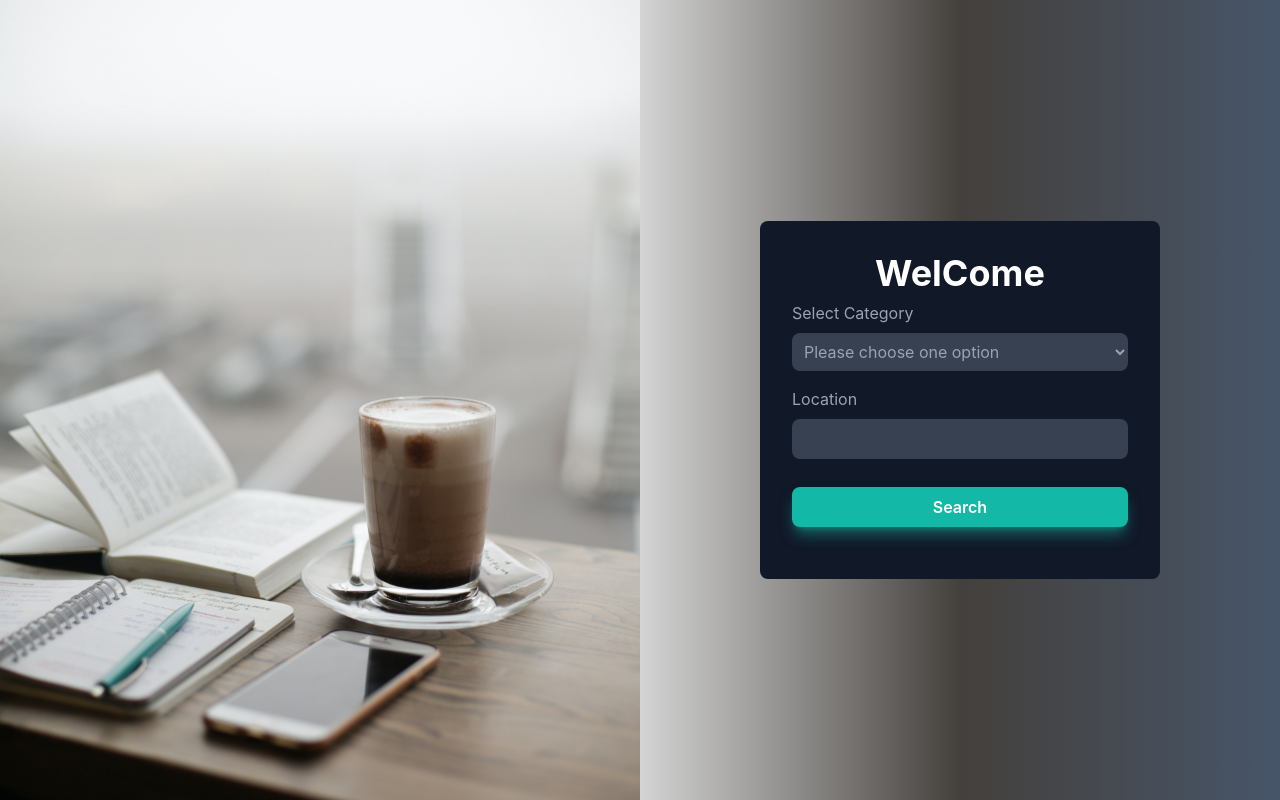
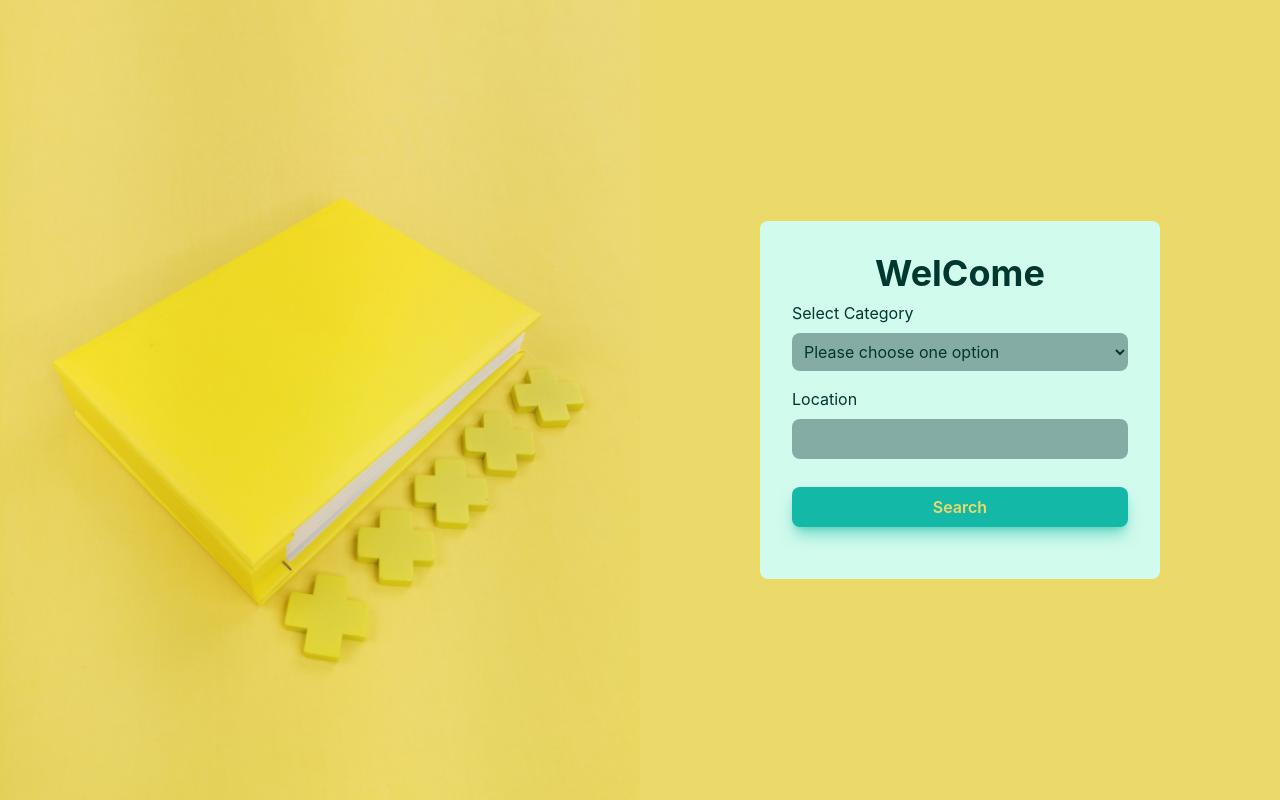
Before and after one commit to thehassanshaikh/World-of-Novels, a React (Create React App) app: page /startingSearchPage in a window 1280 px wide. Shown: the top 800 px of the page. Built offline with nearby package versions, Linux system fonts and the light colour scheme; the HTML template or start-up script is replaced by a standard one.

Commit message:
update stating page

```diff
--- a/src/pages/startingSearchPage/StartingSearchPage.jsx
+++ b/src/pages/startingSearchPage/StartingSearchPage.jsx
@@ -1,5 +1,5 @@
 import React from 'react'
-import picture1 from "./image9.jpg"
+import picture1 from "./pexels.jpg"
 
 function StartingSearchPage() {
     const options = ['Fiction', 'NonFiction'];
@@ -13,12 +13,12 @@ function StartingSearchPage() {
             <img className='w-screen h-screen object-cover' src={picture1} alt=""/>
         </div>
 
-        <div className='bg-gradient-to-r from-neutral-300 via-stone-700 to-slate-600 flex flex-col justify-center'>
-            <form className='max-w-[400px] w-full mx-auto rounded-lg bg-gray-900 p-8 px-8'>
-                <h2 className='text-4xl text-white font-bold text-center'>WelCome</h2>
-                <div className='flex flex-col text-gray-400 py-2'>
+        <div className='bg-[#ebda6a] flex flex-col justify-center'>
+            <form className='max-w-[400px] w-full mx-auto rounded-lg bg-[#d1fbed] p-8 px-8'>
+                <h2 className='text-4xl text-[#00372e] font-bold text-center'>WelCome</h2>
+                <div className='flex flex-col text-[#00372e] py-2'>
                     <label htmlFor=''>Select Category</label>
-                    <select className='rounded-lg bg-gray-700 mt-2 p-2 focus:border-blue-500 focus:bg-gray-800 focus:outline-none'>
+                    <select className='rounded-lg bg-[#84aba4] mt-2 p-2 focus:border-[#00372e] focus:bg-[#84aba4] focus:outline-none'>
                     <option>Please choose one option</option>
                     {options.map((option, index) => {
                         return <option key={index} >
@@ -27,11 +27,11 @@ function StartingSearchPage() {
                     })}
                 </select>
                 </div>
-                <div className='flex flex-col text-gray-400 py-2'>
+                <div className='flex flex-col text-[#00372e] py-2'>
                     <label htmlFor=''>Location</label>
-                    <input className='p-2 rounded-lg bg-gray-700 mt-2 focus:border-blue-500 focus:bg-gray-800 focus:outline-none' type="text" />
+                    <input className='p-2 rounded-lg bg-[#84aba4] mt-2 focus:border-[#00372e] focus:bg-[#84aba4] focus:outline-none' type="text" />
                 </div>
-                <button className='w-full my-5 py-2 bg-teal-500 shadow-lg shadow-teal-500/50 hover:shadow-teal-500/40 text-white font-semibold rounded-lg'>Search</button>
+                <button className='w-full my-5 py-2 bg-teal-500 shadow-lg shadow-teal-500/50 hover:shadow-teal-500/40 text-[#ebda6a] font-semibold rounded-lg'>Search</button>
             </form>
         </div>
     </div>
```
Also changed, not shown: src/pages/startingSearchPage/image9.jpg (deleted), src/pages/startingSearchPage/pexels.jpg (added).
